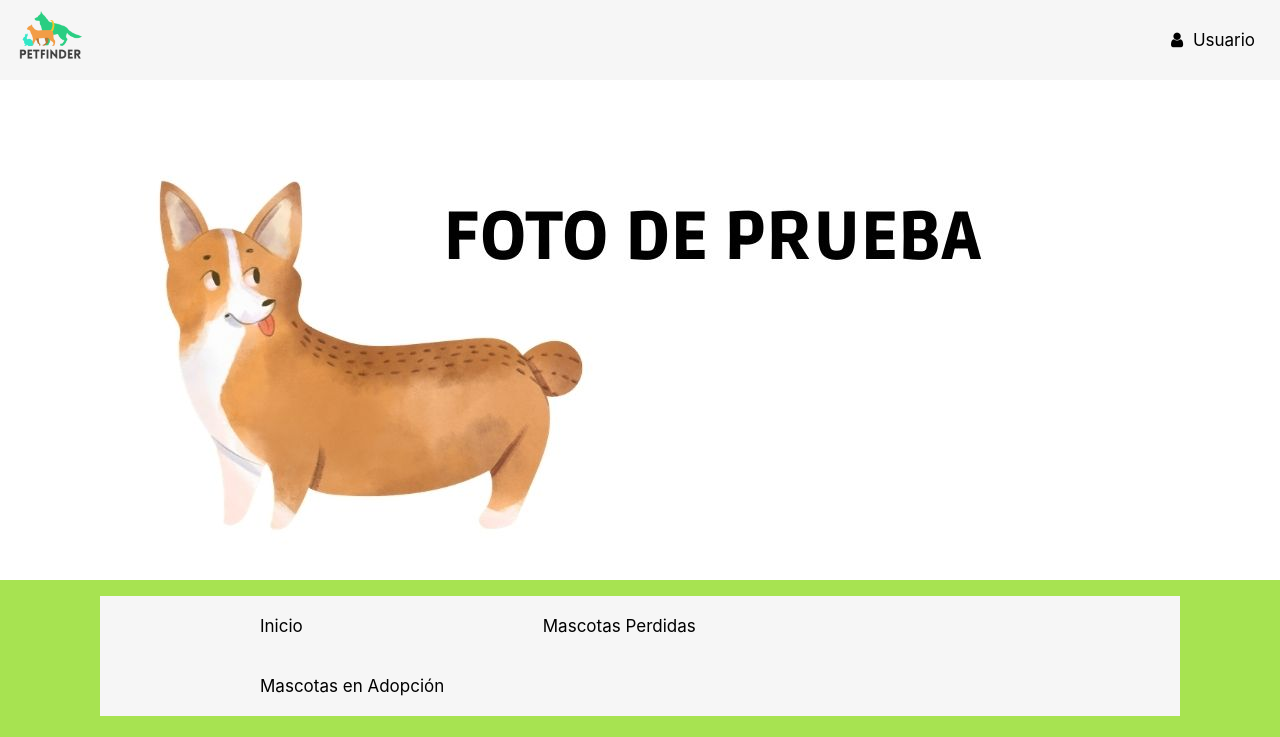
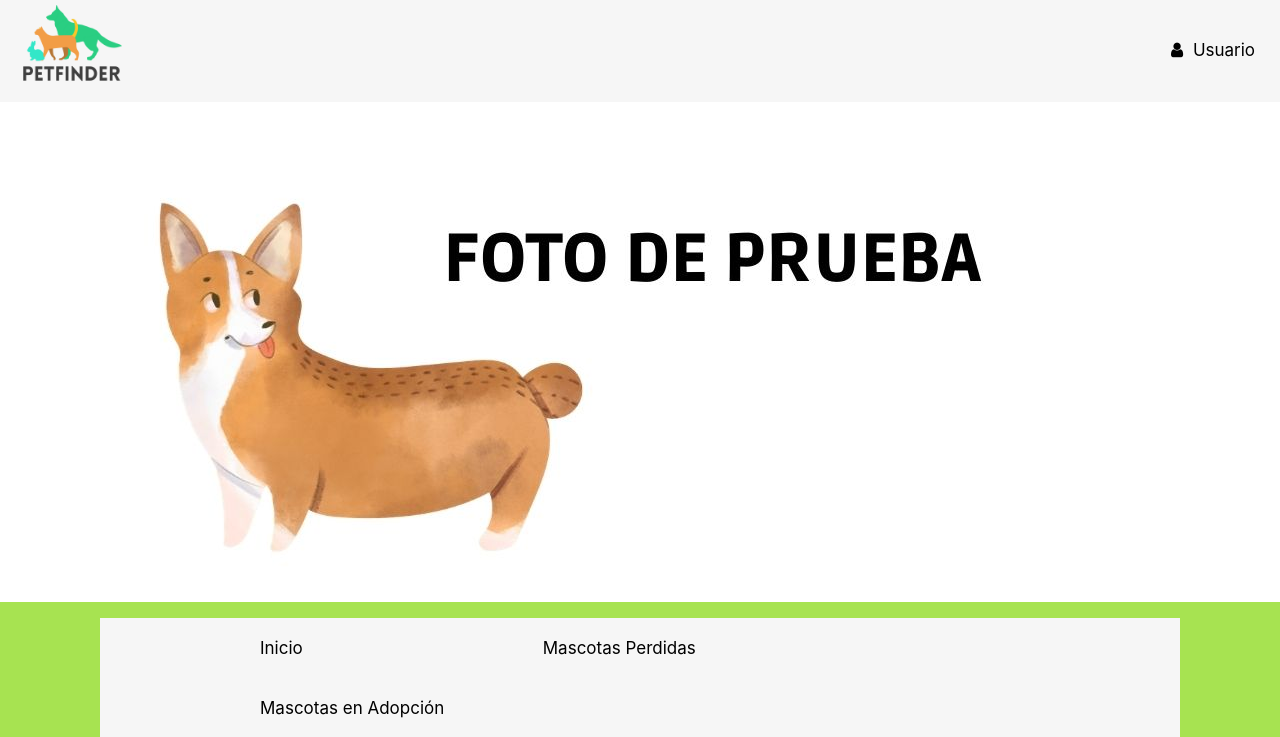
Before and after one commit to DCC-CC4401/2021-1-Grupo-3, a Django app: template Sprint1/Avisos/templates/superior.html in a window 1280 px wide; the page is wider, and only the part inside the window is pictured. Shown: the top 737 px of that part. Run offline with Django 3.2, Linux system fonts and the light colour scheme; the template is opened without the code that fills it, so the values that code supplies are empty.

Commit message:
agrandar logo

```diff
--- a/Sprint1/Avisos/templates/styles/superior.css
+++ b/Sprint1/Avisos/templates/styles/superior.css
@@ -7,12 +7,13 @@ body {
 }
 
 .topnav {
-  overflow: hidden;
-  background-color: #f6f6f6;
+    overflow: hidden;
+    background-color: #f6f6f6;
 }
 
 .topnav img{
-    margin-left: 10px;
+    margin-left: 20px;
+    width: 8%;
 }
 
 #portada {
@@ -24,7 +25,7 @@ body {
 .topnav a{
     float: right;
     text-align: center;
-    padding: 30px 25px;
+    padding: 40px 25px;
     text-decoration: none;
     font-size: 17px;
     color: black;
--- a/Sprint1/Avisos/templates/superior.html
+++ b/Sprint1/Avisos/templates/superior.html
@@ -7,7 +7,7 @@
     <body>
         <div class="topnav">
 
-            <img src="logo.png" alt="" width="80" height="80">
+            <img src="logo_1.png" alt="">
 
             <a href="https://www.google.com"> <i class="fa fa-fw fa-user"></i> Usuario</a>
             <!-- Esta parte hay que arreglarla cuando se creen los usuarios -->
```
Also changed, not shown: Sprint1/Avisos/templates/logo_1.png (added).
